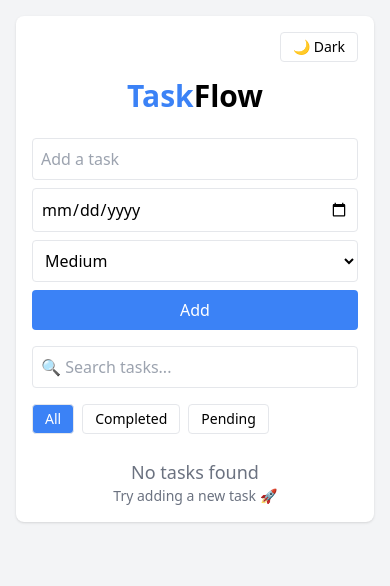
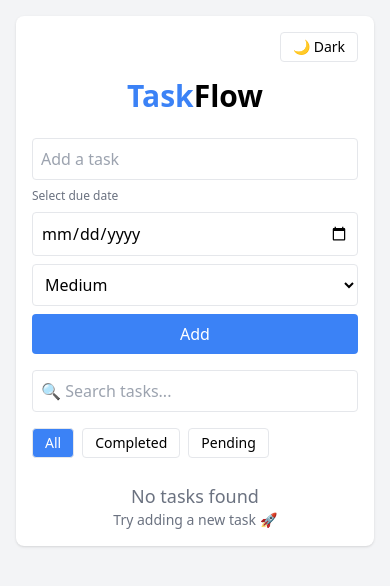
Before and after one commit to shauryasync/taskflow-react, a React (Vite) app: page / in a window 390 px wide. Shown: the top 586 px of the page. Built offline with nearby package versions, Linux system fonts and the light colour scheme.

Commit message:
fix: add helper text to due date input box for mobile compatibility

```diff
--- a/src/components/TaskForm.jsx
+++ b/src/components/TaskForm.jsx
@@ -32,6 +32,9 @@
       />
 
       {/* Date */}
+      <p className="text-xs text-gray-500 dark:text-gray-400">
+        Select due date
+      </p>
       <input
         type="date"
         value={dueDate}
```
